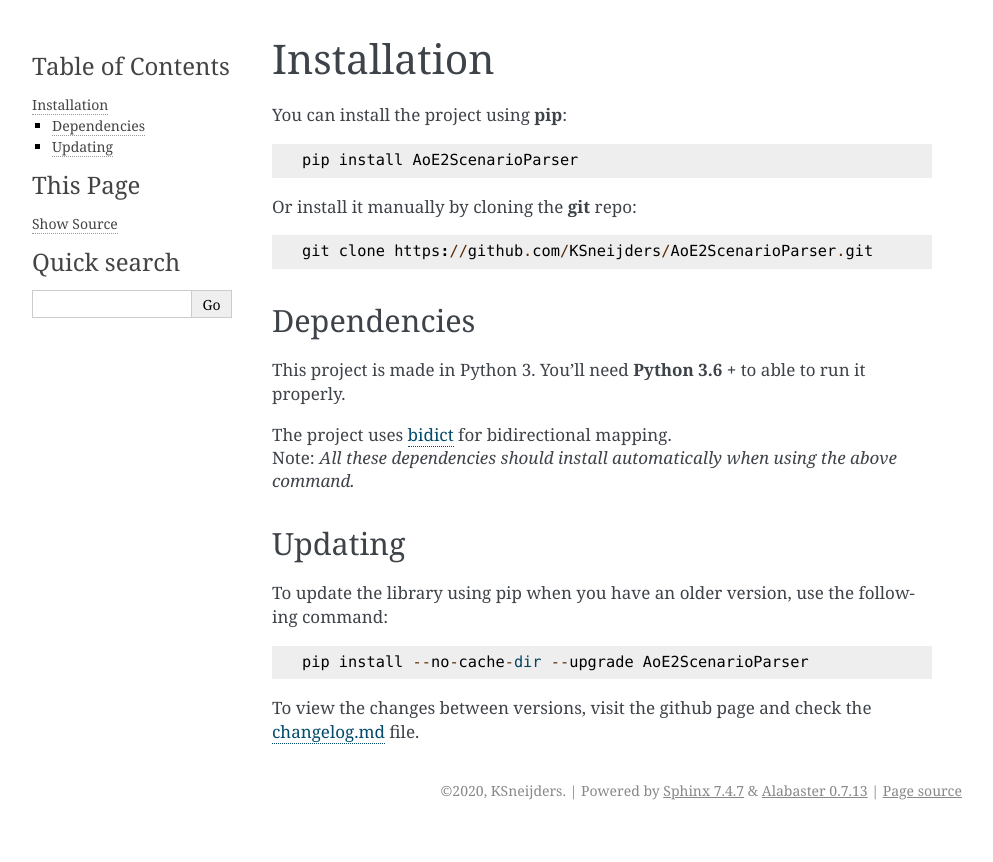
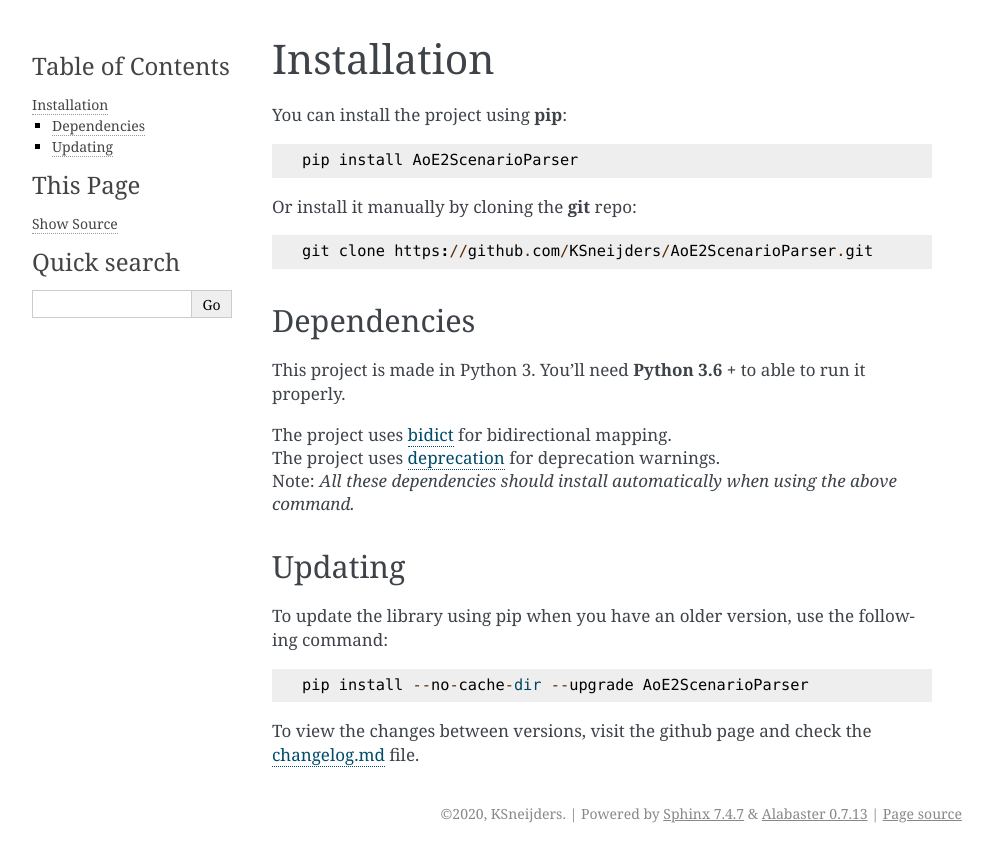
Before and after one commit to KSneijders/AoE2ScenarioParser, a Sphinx documentation site: the page built from docs/source/install.rst, in a window 1280 px wide. Shown: the top 862 px of the page, without its empty margins (148-1141 px from the left). Built offline with Sphinx 7.4.7, drawn with Linux system fonts in a browser that asks for light colours.

Commit message:
Added deprecation as requirement. Added requirements.txt

```diff
--- a/docs/source/install.rst
+++ b/docs/source/install.rst
@@ -15,9 +15,11 @@
 This project is made in Python 3. You'll need **Python 3.6 +** to able to run it properly.
 
 | The project uses bidict_ for bidirectional  mapping.
+| The project uses deprecation_ for deprecation warnings.
 | Note: *All these dependencies should install automatically when using the above command.*
 
 .. _bidict: https://pypi.org/project/bidict/
+.. _deprecation: https://pypi.org/project/deprecation/
 
 Updating
 ^^^^^^^^
--- /dev/null
+++ b/requirements.txt
@@ -0,0 +1,2 @@
+deprecation
+bidict
```
